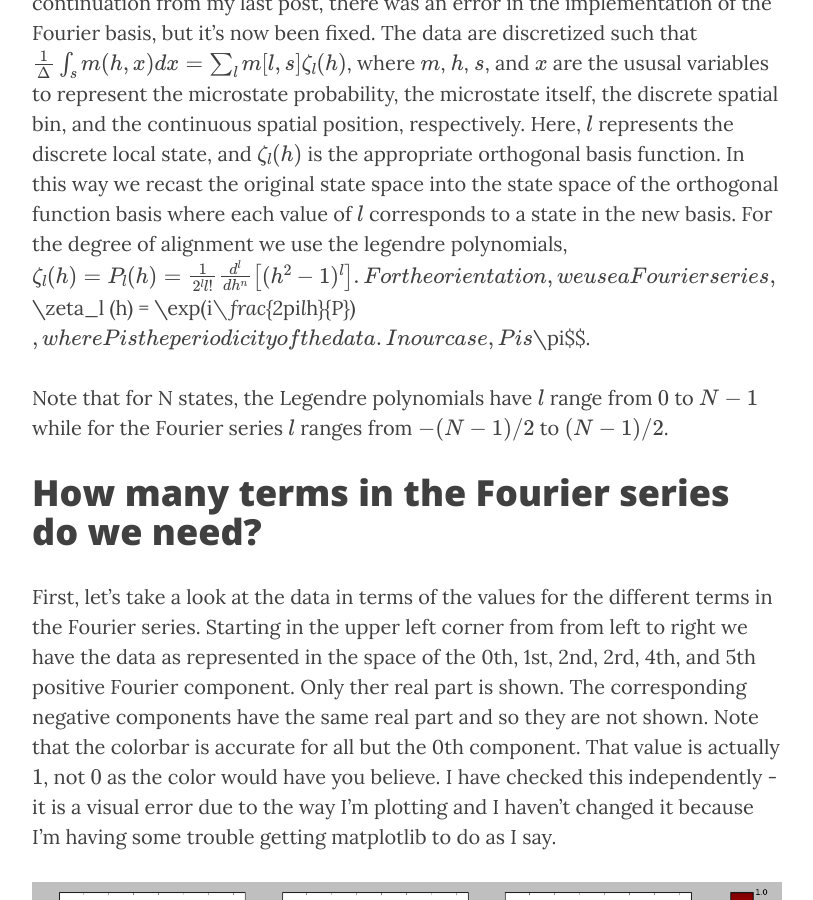
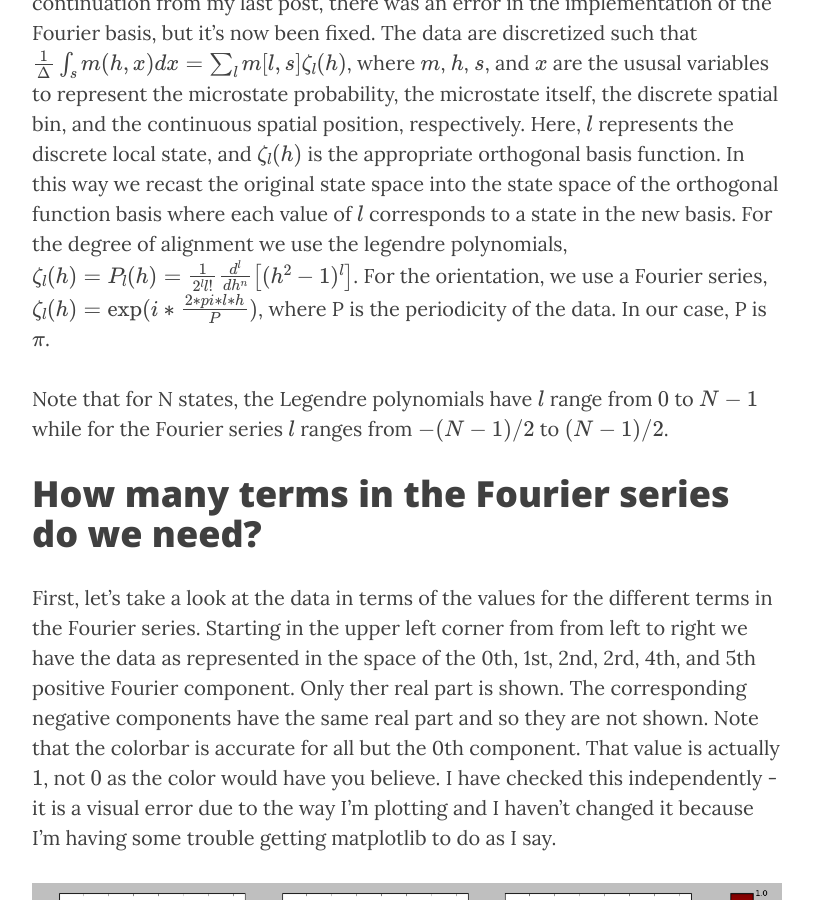
Before and after one commit to Materials-Informatics-Class-Fall2015/MIC-Active-Nematics-Torus, a Jekyll site: the page built from _posts/2015-10-31-Blog-Post-7.markdown, in a window 1280 px wide and 900 px high, scrolled down 934 px. Shown: the whole window, without its empty margins (233-1046 px from the left). Built offline with Jekyll 4.4.1, drawn with Linux system fonts in a browser that asks for light colours; nearby versions of some CDN libraries; formulas are drawn with MathJax 3; comment, search, counter and statistics services are not loaded.

Commit message:
latex change

```diff
--- a/_posts/2015-10-31-Blog-Post-7.markdown
+++ b/_posts/2015-10-31-Blog-Post-7.markdown
@@ -13,7 +13,7 @@ This will cover how I determine the number of componenets to use when representi
 
 # Our bases
 We use both the Legendre polynomials (to represent the degree of alignment) and a Fourier series.  The Legendre polynomial basis is already implremented in PyMKS. The Fourier basis is not yet integrated into the distributed PyMKS, but I have the most updated version (written by David) to use for my data. As a continuation from my last post, there was an error in the implementation of the Fourier basis, but it's now been fixed.
-The data are discretized such that $$ \frac{1}{\Delta} \int_s m(h,x) dx = \sum_l m[l,s] \zeta_l (h) $$, where $$m$$, $$h$$, $$s$$, and $$x$$ are the ususal variables to represent the microstate probability, the microstate itself, the discrete spatial bin, and the continuous spatial position, respectively. Here, $$l$$ represents the discrete local state, and $$\zeta_l(h)$$ is the appropriate orthogonal basis function. In this way we recast the original state space into the state space of the orthogonal function basis where each value of $$l$$ corresponds to a state in the new basis.  For the degree of alignment we use the legendre polynomials, $$\zeta_l (h)  = P_l (h) = \frac{1}{2^l l!} \frac{d^l}{dh^n} \left [  (h^2 -1)^l\right ]. For the orientation, we use a Fourier series, $$ \zeta_l (h) = \exp(i*\frac{2*pi*l*h}{P})$$, where P is the periodicity of the data. In our case, P is $$\pi$$.
+The data are discretized such that $$ \frac{1}{\Delta} \int_s m(h,x) dx = \sum_l m[l,s] \zeta_l (h) $$, where $$m$$, $$h$$, $$s$$, and $$x$$ are the ususal variables to represent the microstate probability, the microstate itself, the discrete spatial bin, and the continuous spatial position, respectively. Here, $$l$$ represents the discrete local state, and $$\zeta_l(h)$$ is the appropriate orthogonal basis function. In this way we recast the original state space into the state space of the orthogonal function basis where each value of $$l$$ corresponds to a state in the new basis.  For the degree of alignment we use the legendre polynomials, $$\zeta_l (h)  = P_l (h) = \frac{1}{2^l l!} \frac{d^l}{dh^n} \left [  (h^2 -1)^l\right ]$$. For the orientation, we use a Fourier series, $$ \zeta_l (h) = \exp(i*\frac{2*pi*l*h}{P})$$, where P is the periodicity of the data. In our case, P is $$\pi$$.
 
 Note that for N states, the Legendre polynomials have $$l$$ range from $$0$$ to $$N-1$$ while for the Fourier series $$l$$ ranges from $$-(N-1)/2$$ to $$(N-1)/2$$.
 
```
